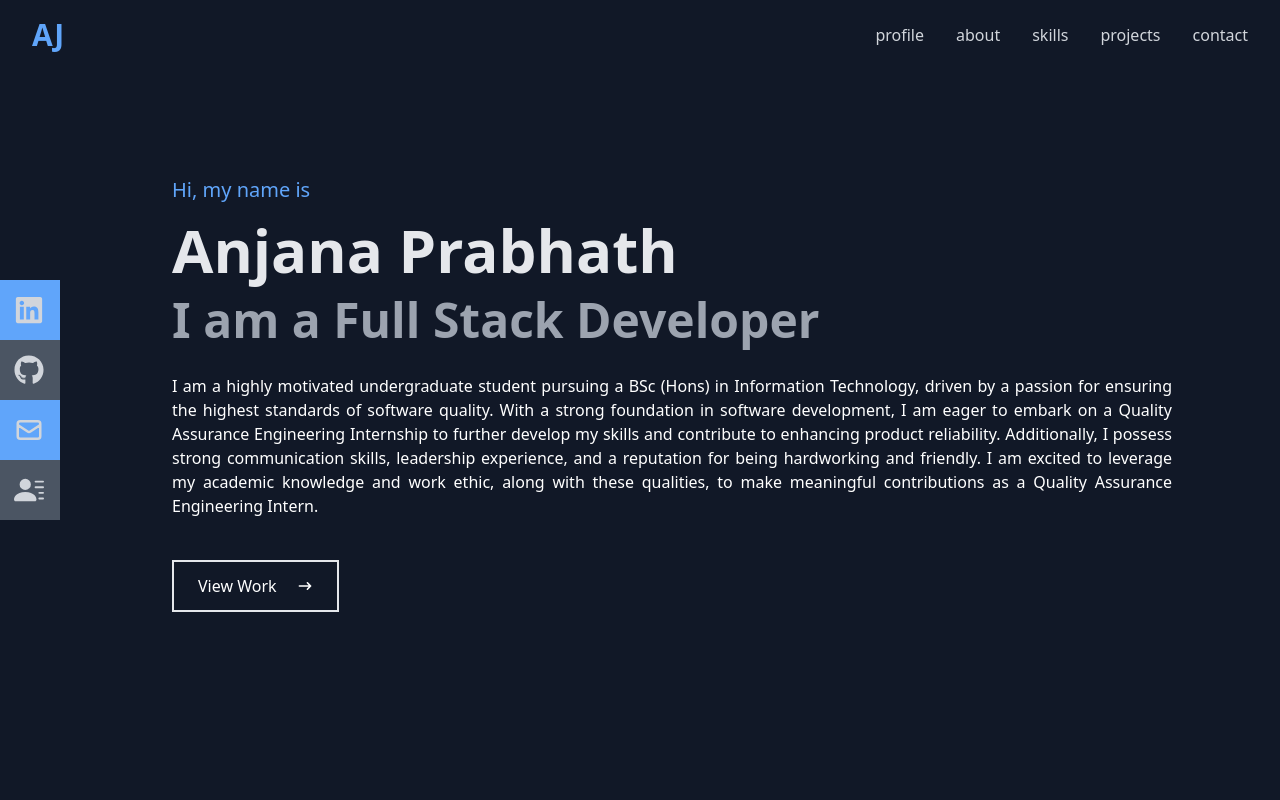
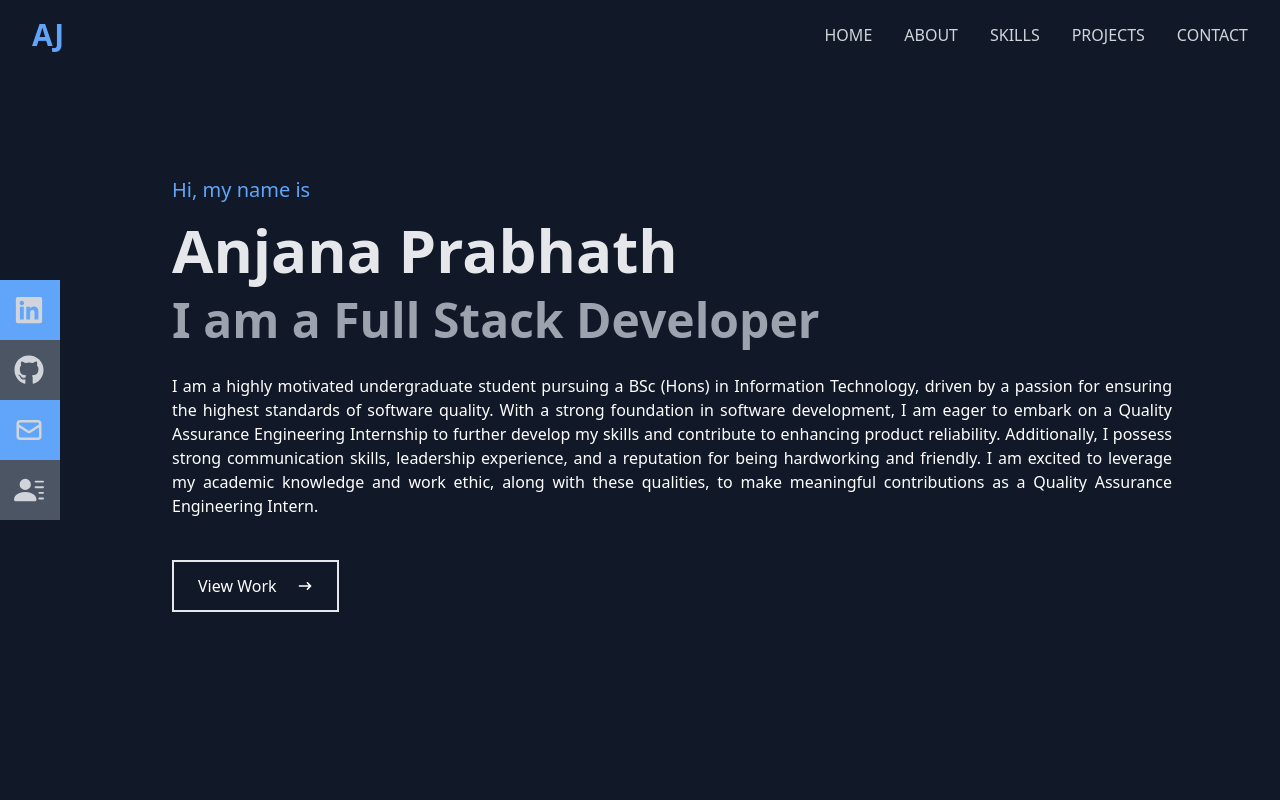
Before and after one commit to AnjanaPrabhath/React-Tailwind-Portfolio-Dummy, a React (Create React App) app: page / in a window 1280 px wide. Shown: the top 800 px of the page. Built offline with nearby package versions, Linux system fonts and the light colour scheme.

Commit message:
completed

```diff
--- a/src/App.js
+++ b/src/App.js
@@ -5,6 +5,7 @@ import About from "./components/About";
 import Skills from "./components/Skills";
 import Projects from "./components/Projects";
 import Contact from "./components/Contact";
+import Footer from "./components/Footer";
 
 function App() {
   return (
@@ -15,6 +16,7 @@ function App() {
       <Skills/>
       <Projects/>
       <Contact/>
+      <Footer/>
     </div>
   );
 }
--- /dev/null
+++ b/src/components/Footer.jsx
@@ -0,0 +1,11 @@
+import React from 'react'
+
+const Footer = () => {
+  return (
+    <div className='bg-gray-900 text-white flex flex-col justify-center w-full h-[50px] items-center border-t-2 border-t-gray-800'>
+        <p className='font-light text-xs'>all right received | developed by @AnjanaPrabhath 2024</p>
+    </div>
+  )
+}
+
+export default Footer
--- a/src/components/Home.jsx
+++ b/src/components/Home.jsx
@@ -3,7 +3,7 @@ import {HiArrowNarrowRight} from 'react-icons/hi'
 
 const Home = () => {
   return (
-    <div className='w-full h-screen bg-gray-900'>
+    <div name='home' className='w-full h-screen bg-gray-900'>
       {/* container */}
       <div className='max-w-[1000px] mx-auto flex flex-col px-8 justify-center h-full text-white'>
         <p className='text-xl text-blue-400'>Hi, my name is</p>
--- a/src/components/Navbar.jsx
+++ b/src/components/Navbar.jsx
@@ -3,6 +3,7 @@ import React, {useState} from 'react'
 import {FaBars, FaTimes, FaLinkedin, FaGithub} from 'react-icons/fa'
 import { HiOutlineMail } from 'react-icons/hi'
 import {BsFillPersonLinesFill} from 'react-icons/bs'
+import { Link } from 'react-scroll'
 
 const Navbar = () => {
     const [nav, setNav] = useState(false)
@@ -19,29 +20,39 @@ const Navbar = () => {
 
         <div>
             <div>
-                <ul className='md:flex hidden'>
-                    <li>profile</li>
-                    <li>about</li>
-                    <li>skills</li>
-                    <li>projects</li>
-                    <li>contact</li>
+                <ul className='md:flex hidden uppercase'>
+                    <li className='hover:text-blue-400 duration-300'>
+                        <Link to="home" smooth={true} duration={500}>Home</Link>
+                    </li>
+                    <li className='hover:text-blue-400 duration-300'>
+                        <Link to="about" smooth={true} duration={500}>About</Link>
+                    </li>
+                    <li className='hover:text-blue-400 duration-300'>
+                        <Link to="skills" smooth={true} duration={500}>Skills</Link>
+                    </li>
+                    <li className='hover:text-blue-400 duration-300'>
+                        <Link to="projects" smooth={true} duration={500}>Projects</Link>
+                    </li>
+                    <li className='hover:text-blue-400 duration-300'>
+                        <Link to="contact" smooth={true} duration={500}>Contact</Link>
+                    </li>
                 </ul>
             </div>
         </div>
 
         {/* medium size screen */}
         <div onClick={handleClick} className='md:hidden z-10'>
-            {!nav ? <FaBars/> : <FaTimes/>}
+            {!nav ? <FaBars/> : <FaTimes size={20} />}
         </div>
 
         {/* small screen */}
 
-            <ul className={!nav ? 'hidden' : 'absolute top-0 left-0 w-full h-screen bg-gray-900 flex flex-col justify-center items-center'}>
-                <li className='py-6 text-3xl'>profile</li>
-                <li className='py-6 text-3xl'>about</li>
-                <li className='py-6 text-3xl'>skills</li>
-                <li className='py-6 text-3xl'>work</li>
-                <li className='py-6 text-3xl'>contact</li>
+            <ul className={!nav ? 'hidden' : ' pt-10 border absolute top-0 right-0 w-full h-[300px] bg-gray-900 flex flex-col justify-center items-center'}>
+                <li className='py-2 text-xl'><Link onClick={handleClick} to="home" smooth={true} duration={500}>Home</Link></li>
+                <li className='py-2 text-xl'><Link onClick={handleClick} to="about" smooth={true} duration={500}>About</Link></li>
+                <li className='py-2 text-xl'><Link onClick={handleClick} to="skills" smooth={true} duration={500}>Skills</Link></li>
+                <li className='py-2 text-xl'><Link onClick={handleClick} to="projects" smooth={true} duration={500}>Projects</Link></li>
+                <li className='py-2 text-xl'><Link onClick={handleClick} to="contact" smooth={true} duration={500}>Contact</Link></li>
             </ul>
 
         {/* social links */}
--- a/src/components/Projects.jsx
+++ b/src/components/Projects.jsx
@@ -2,6 +2,7 @@ import React from 'react'
 import RealEstate from '../assets/projects/realestate.jpg'
 import WorkImg from '../assets/projects/workImg.jpeg'
 import threeIdiots from '../assets/projects/3idiots.png'
+import LoginImg from '../assets/projects/loginImg.jpg'
 
 const Projects = () => {
   return (
@@ -81,7 +82,7 @@ const Projects = () => {
                 </div>
 
                 {/* project 4*/}
-                <div style={{backgroundImage: `url(${threeIdiots})`}}
+                <div style={{backgroundImage: `url(${LoginImg})`}}
                 className='shadow-lg shadow-gray-950 group container rounded-md flex justify-center items-center mx-auto hover:scale-105 duration-300 content-div'>
                     <div className='opacity-0 group-hover:opacity-100 '>
 
```
Also changed, not shown: src/assets/projects/loginImg.jpg (added).
